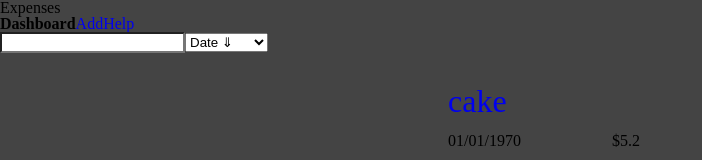
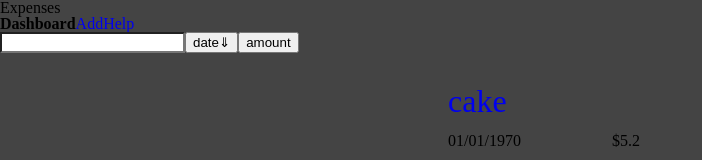
Before and after one commit to jcsmith3/expenses, a React app: page / in a window 1280 px wide. Shown: the top 160 px of the page, without its empty margins (0-702 px from the left). Built offline with nearby package versions, Linux system fonts and the light colour scheme.

Commit message:
Replaced sort drop down with sort buttons

```diff
--- a/src/app.jsx
+++ b/src/app.jsx
@@ -1,21 +1,12 @@
 import React from 'react'
 import ReactDOM from 'react-dom'
-import { Provider, Connect } from 'react-redux'
+import { Provider } from 'react-redux'
+import { addExpense } from './redux/expenses/actions'
 import AppRouter from './router/AppRouter'
 import configStore from './redux/store/store'
-import { addExpense, editExpense, deleteExpense } from './redux/expenses/actions'
-import { setTextFilter, sortBy, setDateRange } from './redux/filters/actions'
-import filteredExpenses from './redux/selectors/filteredExpenses'
 import './styles/styles.sass'
 
 const store = configStore()
-
-store.subscribe(() => {
-  const state = store.getState()
-  const filtered = filteredExpenses( state.expenses, state.filters )
-  // console.log(filtered)
-})
-
 
 store.dispatch(addExpense({ description: 'water', amount: 30, createdAt: 100 }))
 store.dispatch(addExpense({ description: 'cake', amount: 520, createdAt: 8432100 }))
--- a/src/components/ExpenseListFilters.jsx
+++ b/src/components/ExpenseListFilters.jsx
@@ -1,20 +1,9 @@
 import React from 'react'
 import { connect } from 'react-redux'
 import { setTextFilter, sortBy } from '../redux/filters/actions'
+import SortButton from './SortButton'
 
 const ExpenseListFilters = props => {
-
-  const sortOptions = [
-    { type: 'date', desc: true, text: 'Date', code: '8659' },
-    { type: 'date', desc: false, text: 'Date', code: '8657' },
-    { type: 'amount', desc: true, text: 'Amount', code: '8659' },
-    { type: 'amount', desc: false, text: 'Amount', code: '8657' }
-  ]
-
-  const setSortBy = ({ type, desc })=> {
-    props.dispatch(sortBy({ type, desc }))
-  }
-
   return (
     <div>
       <input type="text"
@@ -22,25 +11,11 @@ const ExpenseListFilters = props => {
         onChange={ e =>
           props.dispatch(setTextFilter( e.target.value ))}
         />
-
-        <select
-          onChange={ e => setSortBy( JSON.parse(e.target.value ))}>
-
-        { sortOptions.map( ( option, i ) => (
-
-          <option key={ i }
-            value={ JSON.stringify( option )}>
-            { `${option.text} ${String.fromCharCode(option.code)}`}
-          </option>
-
-        ))}
-        </select>
-
+        <SortButton buttonName="Date" sortBy={ props.filters.sortBy } />
+        <SortButton buttonName="Amount" sortBy={ props.filters.sortBy } />
     </div>
   )
 }
-
-
 
 const mapState = state => ({
   filters: state.filters
```
